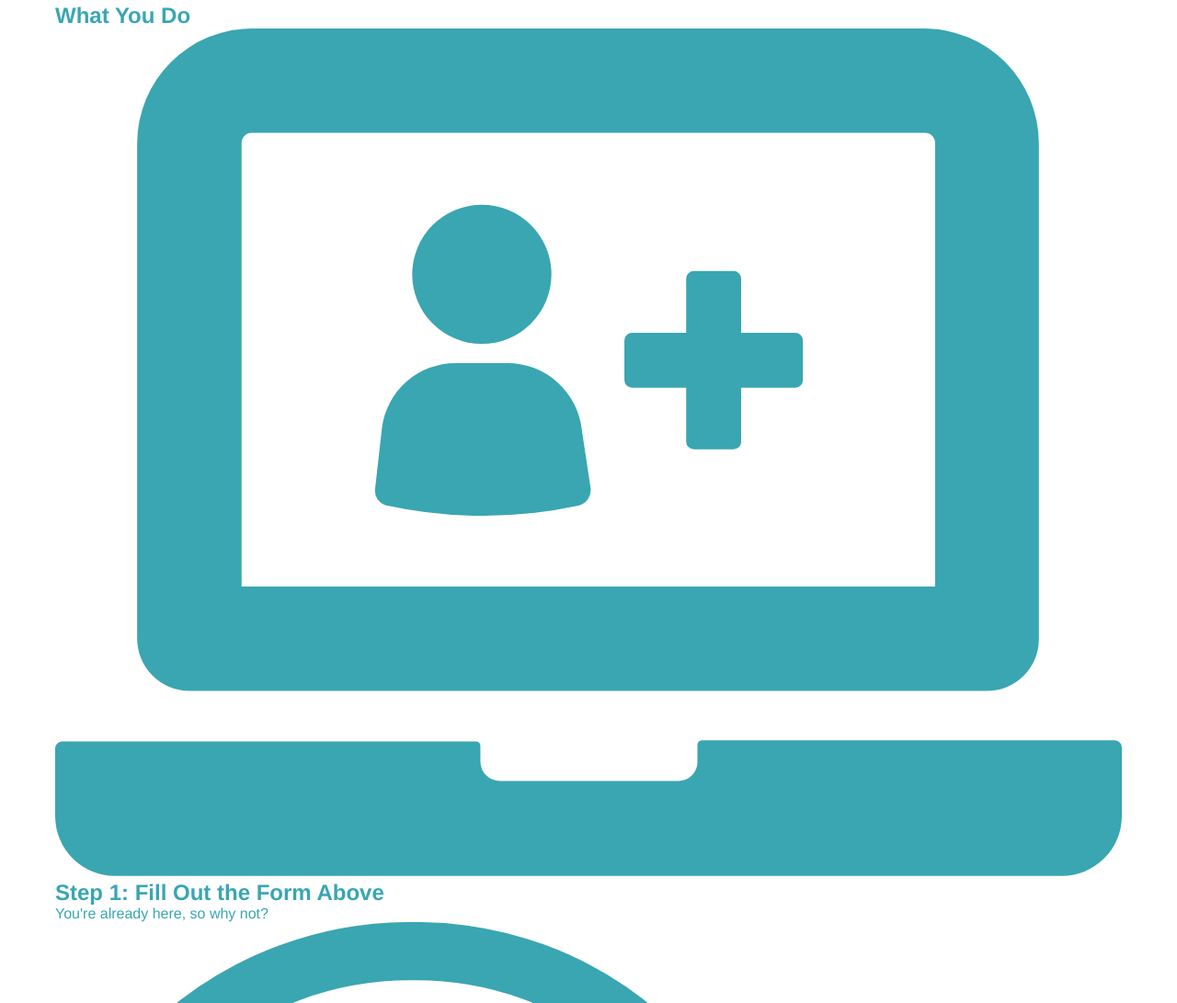
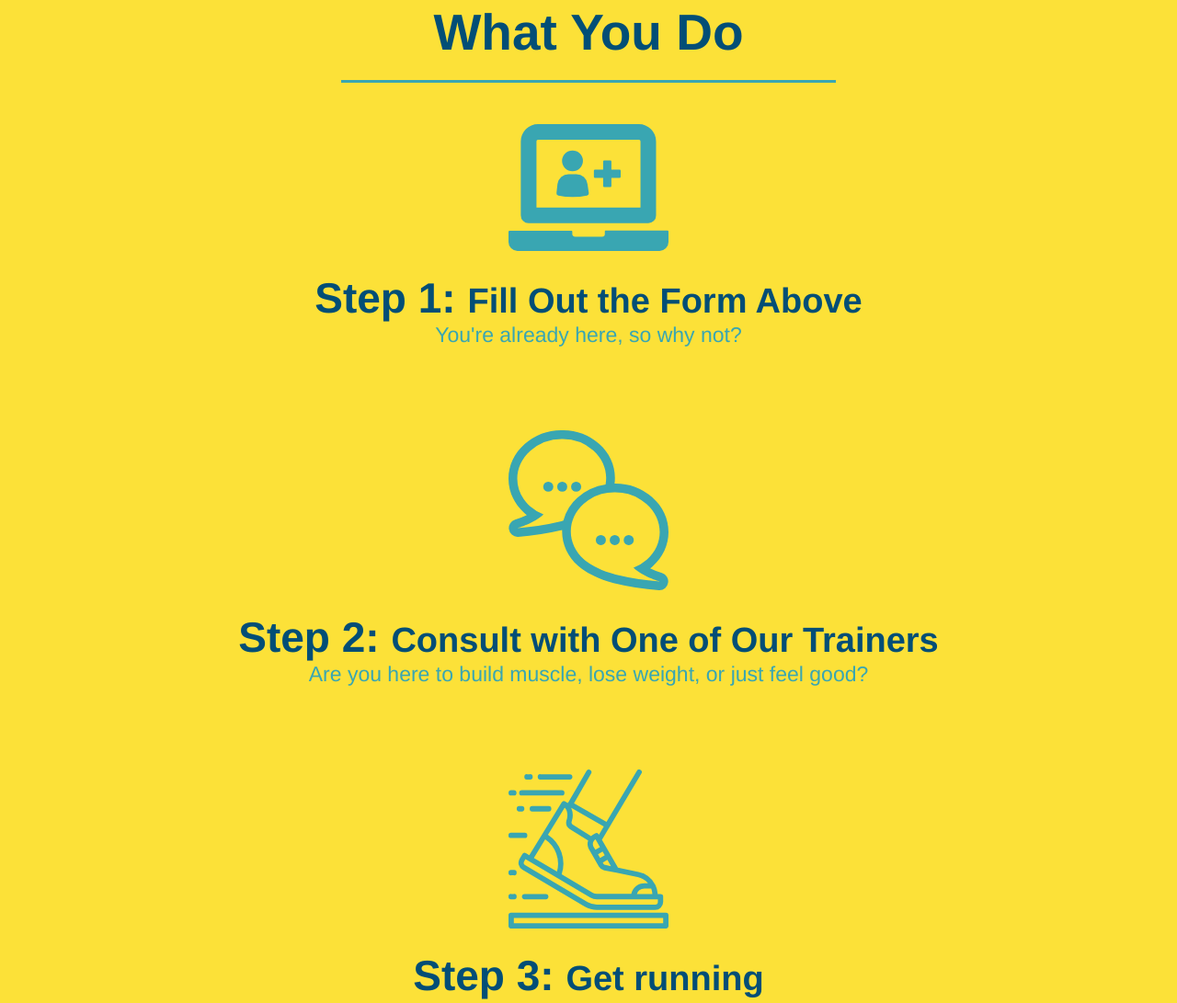
Before and after one commit to asiajcrew/run-buddy, a plain HTML site: page index.html in a window 1280 px wide. Shown: the part 1237-2328 px from the top of the page at 92% size. Drawn offline with Linux system fonts and the light colour scheme.

Commit message:
styled what you do section

```diff
--- a/assets/css/style.css
+++ b/assets/css/style.css
@@ -126,16 +126,6 @@ h3 {
     text-align: center;
 }
 
-.intro h2 {
-    font-size: 55px;
-    color: #024e76;
-    margin-bottom: 35px;
-    padding: 0 100px 20px 100px;
-    border-bottom: 3px solid;
-    border-color: #fce138;
-    display: inline-block;
-}
-
 .intro p {
     line-height: 1.7;
     color: #39a6b2;
@@ -143,3 +133,49 @@ h3 {
     font-size: 20px;
     margin: 0 auto;
 }
+
+.steps {
+    text-align: center;
+    background: #fce138;
+}
+
+.steps div {
+    margin-bottom: 80px;
+}
+
+.steps img {
+    width: 15%;
+    margin: 10px 0;
+}
+
+.steps h3 {
+    color: #024e76;
+    font-size: 46px;
+    margin-top: 10px;
+}
+
+.steps p {
+    color: #39a6b2;
+    font-size: 23px;
+}
+
+.steps span {
+    font-size: 38px;
+}
+
+.section-title {
+    font-size: 55px;
+    color: #024e76;
+    margin-bottom: 35px;
+    padding: 0 100px 20px 100px;
+    display: inline-block;
+    border-bottom: 3px solid;
+}
+
+.primary-border {
+    border-color: #fce138;
+}
+
+.secondary-border {
+    border-color: #39a6b2;
+}
--- a/index.html
+++ b/index.html
@@ -70,38 +70,38 @@
 
         <!-- "what we do" section -->
         <section id="what-we-do" class="intro">
-            <h2>What We Do</h2>
+            <h2 class="section-title primary-border">What We Do</h2>
             <p>
                 butcher selfies chambray shabby chic gentrify readymade yr Echo Park XOXO Tumblr normcore Banksy direct trade Blue Bottle chillwave you probably haven't heard of them single-origin coffee Vice fanny pack fixie Odd Future Austin fingerstache pickled twee synth Wes Anderson Thundercats viral bitters flannel meggings narwhal Marfa Schlitz sustainable Intelligentsia umami deep v craft
             </p>
         </section>
 
         <!-- "what you do" section -->
-        <section id="what-you-do">
-            <h2>What You Do</h2>
+        <section id="what-you-do" class="steps">
+            <h2 class="section-title secondary-border">What You Do</h2>
 
             <div>
                 <!-- insert this img element -->
                 <img src="./assets/images/step-1.svg" alt="" />
-                <h3>Step 1: Fill Out the Form Above</h3>
+                <h3>Step 1: <span>Fill Out the Form Above</span></h3>
                 <p>You're already here, so why not?</p>
             </div>
 
             <div>
                 <img src="./assets/images/step-2.svg" alt="" />
-                <h3>Step 2: Consult with One of Our Trainers</h3>
+                <h3>Step 2: <span>Consult with One of Our Trainers</span></h3>
                 <p>Are you here to build muscle, lose weight, or just feel good?</p>
             </div>
 
             <div>
                 <img src="./assets/images/step-3.svg" alt="" />
-                <h3>STep 3: Get running</h3>
+                <h3>Step 3: <span>Get running</span></h3>
                 <p>Hit the ground running (literatly) once your trainer lays out your plan</p>
             </div>
 
             <div>
                 <img src="./assets/images/step-4.svg" alt="" />
-                <h3>Step 4: See Results.</h3>
+                <h3>Step 4: <span>See Results.</span></h3>
                 <p>Bi-weekly checkins with your trainer will keep you focused</p>
             </div>
         </section>
```
